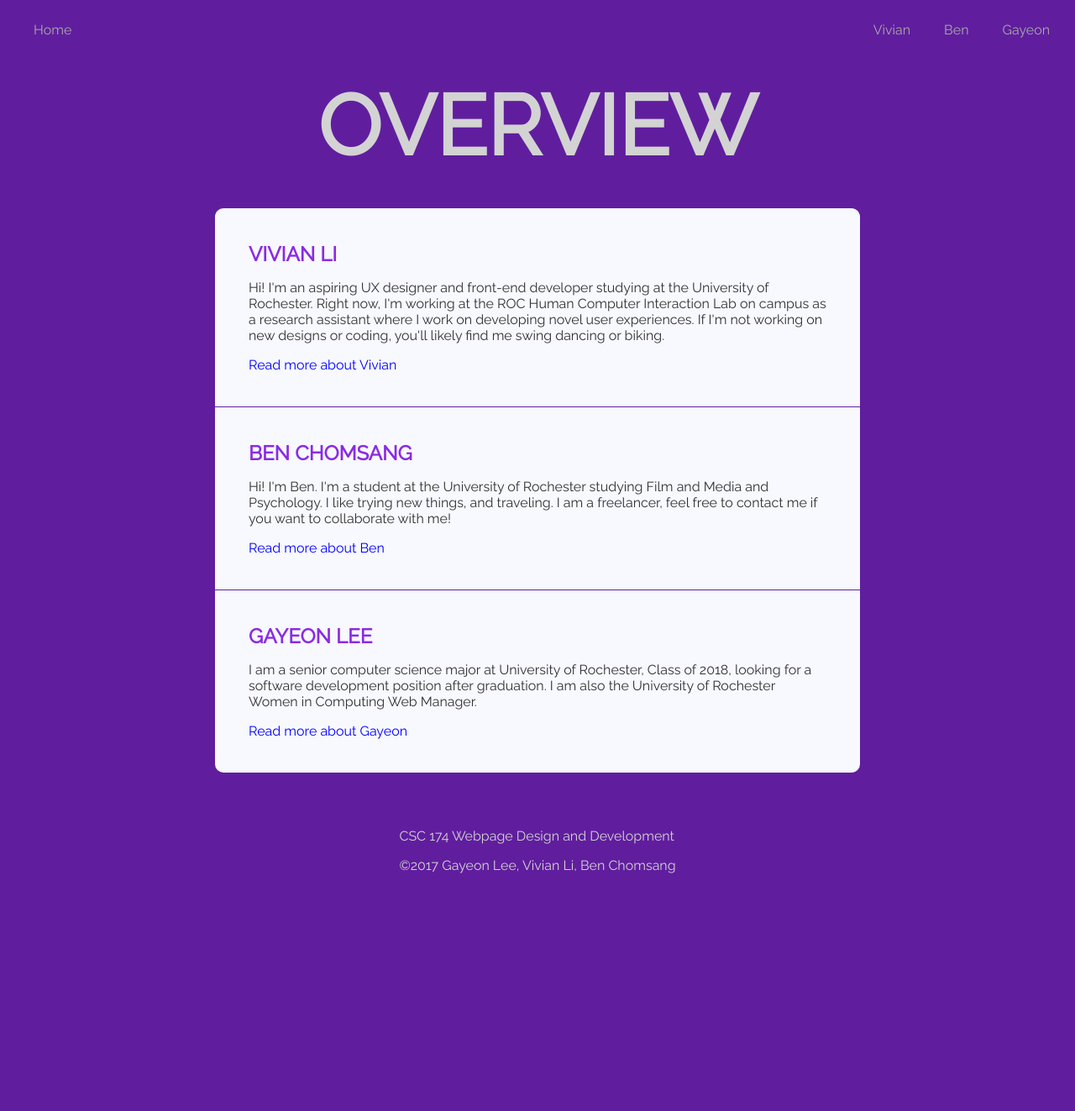
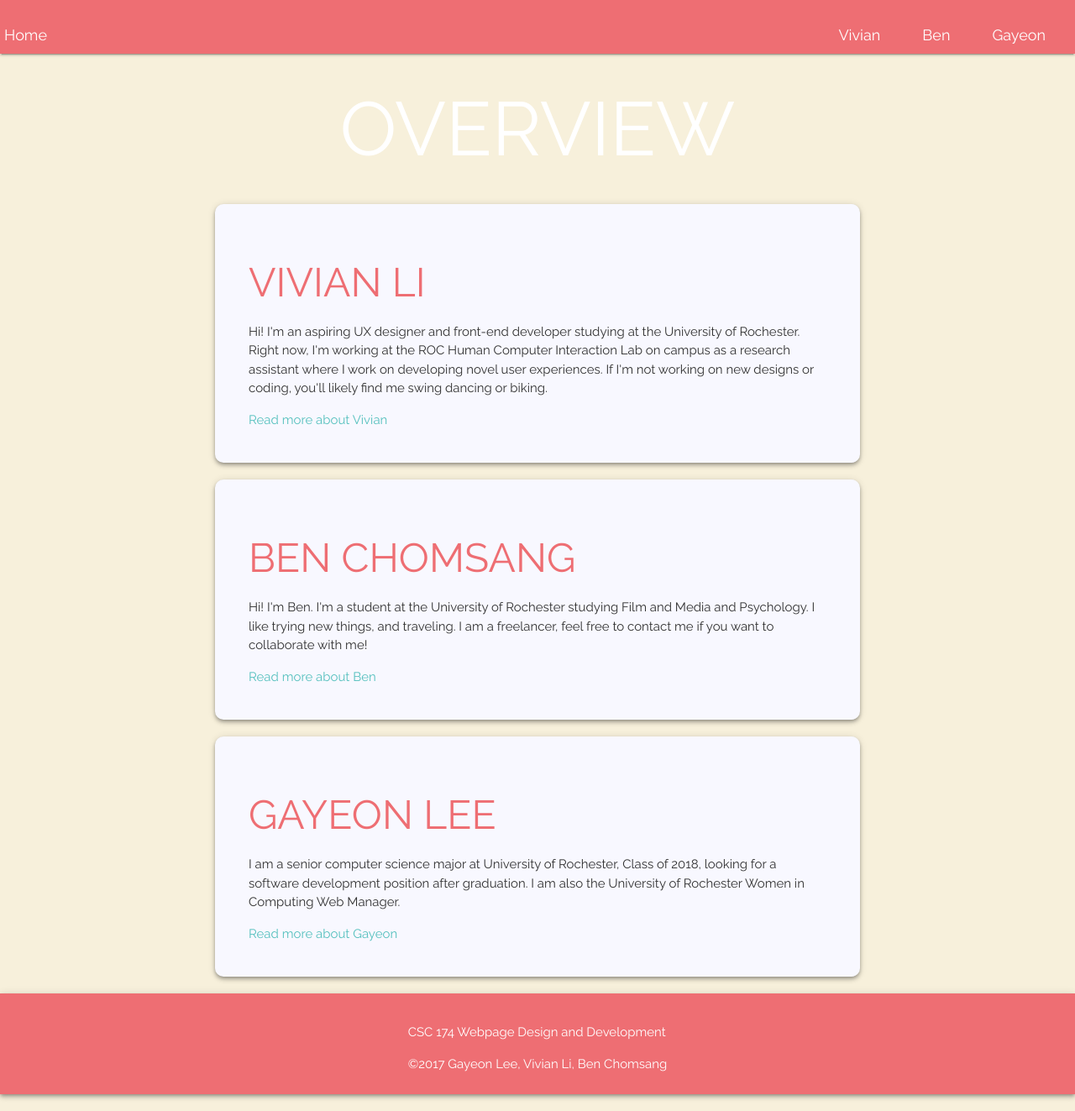
Before and after one commit to schomsan/csc174assignment5, a PHP site: page / in a window 1280 px wide. Shown: the whole page at 84% size. Before the commit the page ends 1040 px from the top, so only its background shows below. Run offline with PHP 8.4, Linux system fonts and the light colour scheme; some libraries are stand-ins or nearby versions.

Commit message:
added material design rules to interface

```diff
--- a/css/main-styles.css
+++ b/css/main-styles.css
@@ -1,19 +1,26 @@
 body {
-	color:lightgray;
-	background-color: #601E9E;
+	color: white;
+	background-color: #F7F0DB;
 	font-family: 'Raleway', sans-serif;
 	padding:0;
 	margin: 0;
 }
-
 
 .menu ul {
 	list-style: none;
 	display:flex;
 	justify-content: space-between;
 	margin-left: -20px;
+}
 
+.menu li {
+	padding: 10px 10px;
+}
 
+.menu a {
+	font-size: 18px;
+	text-decoration: none;
+	color: white;
 }
 
 .people-menu {
@@ -21,91 +28,70 @@ body {
 	padding-right: 10px;
 }
 
-.menu li {
-	padding: 10px 20px;
-
-}
-
-
-
-.menu a {
-		text-decoration: none;
-		color:darkgrey;
-
-}
-
-.menu a:hover {
-	color:white;
-}
-
-
-
-
 .overview, footer {
 	margin: 0 auto;
 	display: flex;
 	flex-direction: column;
 	align-items: center;
 	padding: 10px;
-
 }
 
 h1 {
-	font-size: 80px;
-	margin: 10px;
+	font-size: 90px;
+	text-align: center;
+	margin: 40px;
 	text-transform: uppercase;
 }
 
-.people, .about-me, .fun-fact, .content, .contact {
+h2 {
+	font-size: 48px;
+	color:#ee6e73;
+	text-transform: uppercase;
+}
+
+h3 {
+	font-size: 18px;
+	font-weight: bold;
+}
+
+h4 {
+	font-size: 14px;
+}
+
+.excerpt, .fun-fact, .content, .contact {
 	width:60vw;
 	background-color: ghostwhite;
 	margin: 30px;
+	-webkit-box-shadow: 0 4px 5px 0 rgba(0, 0, 0, 0.14), 0 1px 10px 0 rgba(0, 0, 0, 0.12), 0 2px 4px -1px rgba(0, 0, 0, 0.3);
+					box-shadow: 0 4px 5px 0 rgba(0, 0, 0, 0.14), 0 1px 10px 0 rgba(0, 0, 0, 0.12), 0 2px 4px -1px rgba(0, 0, 0, 0.3);
 	border-radius: 10px
-
-}
-
-h2 {
-	margin: 0;
-	color:blueviolet;
-	text-transform: uppercase;
 }
 
 .excerpt {
 	padding: 40px 40px ;
+	margin: 20px auto;
 	color:#323232;
-
-
 }
 
-.excerpt:not(:last-child), .experience:not(:last-child) {
+.experience:not(:last-child) {
 	border-bottom:solid;
 	border-bottom-width: thin;
-	border-bottom-color: #601E9E;
+	border-bottom-color: #55C0BE;
+	margin-bottom: 20px;
 }
 
 a {
 	text-decoration: none;
-	color:blue;
+	color: #55C0BE;
 }
 
 a:hover {
-	color:blueviolet;
+	text-decoration: underline;
 }
 
 footer {
 	margin-bottom: 20px;
 }
-
-h1 {
-	font-size: 100px;
-	text-align: center;
-}
-
-h3 {
-	font-size: 24px;
-	text-transform: uppercase;
-}
-
 
 .about-me, .fun-fact, .content , .contact{
 	margin: 10px auto;
@@ -121,25 +107,15 @@ h3 {
 	margin-top: 35px;
 }
 
-.content {
-	background-color: #2E0050;
-	color:white;
-}
-
-
-
 @media (max-width: 700px) {
 	h1 {
 		font-size: 60px;
 	}
 
-
 	.menu ul {
-
 	align-items: center;
 	display: flex;
 	flex-direction: column;
-
 	}
 
 	.overview, footer {
@@ -150,6 +126,4 @@ h3 {
 	.people {
 		width: 90vw;
 	}
-
-
 }
--- a/inc/footer.inc
+++ b/inc/footer.inc
@@ -1,5 +1,5 @@
-<footer class="page-footer">
-  <div class>
+<footer class="page-footer z-depth-2">
+  <div>
     <p>CSC 174 Webpage Design and Development</p>
     <p>	©2017 Gayeon Lee, Vivian Li, Ben Chomsang</p>
   </div>
--- a/index.php
+++ b/index.php
@@ -4,14 +4,15 @@
   <meta charset="utf-8">
   <meta name="viewport" content="width=device-width, initial-scale=1.0">
   <title>Group 8 - Assignment 4</title>
+  <link rel="stylesheet" href="css/materialize.css" type="text/css" media="all">
   <link rel="stylesheet" href="css/main-styles.css" type="text/css" media="all">
   <link href="https://fonts.googleapis.com/css?family=Raleway" rel="stylesheet">
 </head>
 <body>
   <?php include "inc/menu.inc"; ?>
 
-  <div class = "container">
-    <section class="overview">
+  <!-- <div class = "container">
+    <section class="overview"> -->
       <h1>Overview</h1>
       <section class="people">
         <section class="excerpt">
@@ -29,10 +30,12 @@
           <p>I am a senior computer science major at University of Rochester, Class of 2018, looking for a software development position after graduation. I am also the University of Rochester Women in Computing Web Manager.  </p>
           <a href=gayeon.php>Read more about Gayeon</a>
         </section>
-      </section>
-    </section>
+      <!-- </section>
+    </section> -->
   </div>
 
   <?php include "inc/footer.inc"; ?>
+  <script type="text/javascript" src="https://code.jquery.com/jquery-3.2.1.min.js"></script>
+  <script type="text/javascript" src="js/materialize.min.js"></script>
 </body>
 </html>
```
Also changed, not shown: ben.php (+3 -4 lines), gayeon.php (+5 -7 lines), vivian.php (+4 -7 lines).
